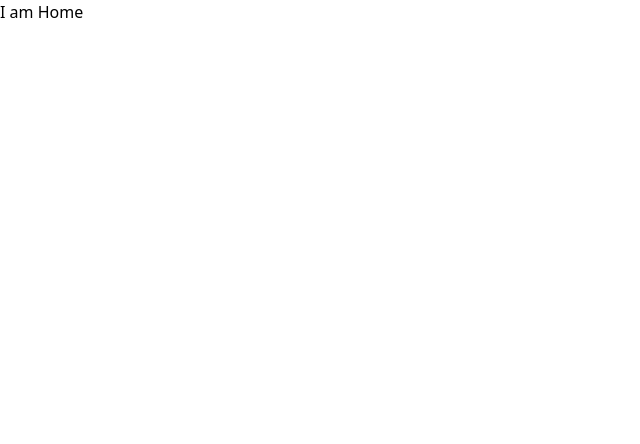
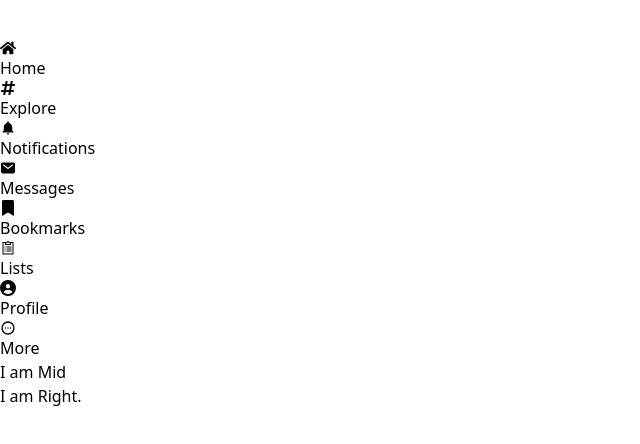
Before and after one commit to MrKhayam/FYP, a React (Vite) app in the folder Frontend/: page /home in a window 1280 px wide. Shown: the top 444 px of the page, without its empty margins (0-640 px from the left). Built offline with nearby package versions, Linux system fonts and the light colour scheme; sample sign-in values are in the browser's storage.

Commit message:
home page

```diff
--- /dev/null
+++ b/Frontend/src/Components/Left.jsx
@@ -0,0 +1,66 @@
+import React from "react";
+import { RiServiceLine } from "react-icons/ri";
+import { FaHome } from "react-icons/fa";
+import { FaHashtag } from "react-icons/fa";
+import { IoMdNotifications } from "react-icons/io";
+import { IoMail } from "react-icons/io5";
+import { FaBookmark } from "react-icons/fa";
+import { LiaClipboardListSolid } from "react-icons/lia";
+import { FaCircleUser } from "react-icons/fa6";
+import { HiOutlineDotsCircleHorizontal } from "react-icons/hi";
+
+
+
+
+const Left = () => {
+    const navIcons = [
+      {
+        icon: <FaHome />,
+        text: "Home",
+      },
+      {
+        icon: <FaHashtag />,
+        text: "Explore",
+      },
+      {
+        icon: <IoMdNotifications />,
+        text: "Notifications",
+      },
+      {
+        icon: <IoMail />,
+        text: "Messages",
+      },
+      {
+        icon: <FaBookmark />,
+        text: "Bookmarks",
+      },
+      {
+        icon: <LiaClipboardListSolid />,
+        text: "Lists",
+      },
+      {
+        icon: <FaCircleUser />,
+        text: "Profile",
+      },
+      {
+        icon: <HiOutlineDotsCircleHorizontal />,
+        text: "More",
+      },
+    ];
+    return <>
+        <div className="w-full h-full p-8">
+            <div className="logo">
+                <RiServiceLine color="white" cursor="pointer" size={40} />
+            </div>
+            <ul className="flex flex-col gap-7 mt-3 p-3">
+                {
+                    navIcons.map((icon, index) => {
+                        return <li className="flex text-white cursor-pointer gap-3 text-xl items-center">{icon.icon} {icon.text}</li>
+                    })
+                }
+            </ul>
+        </div>
+    </>;
+};
+
+export default Left;
--- /dev/null
+++ b/Frontend/src/Components/Mid.jsx
@@ -0,0 +1,9 @@
+import React from "react";
+
+const Mid = () => {
+    return <>
+        <h1>I am Mid</h1>
+    </>;
+};
+
+export default Mid;
--- /dev/null
+++ b/Frontend/src/Components/Right.jsx
@@ -0,0 +1,11 @@
+import React from 'react';
+
+const Right = () => {
+  return (
+    <>
+      <h1>I am Right.</h1>
+    </>
+  );
+}
+
+export default Right;
--- a/Frontend/src/Pages/Home.jsx
+++ b/Frontend/src/Pages/Home.jsx
@@ -1,6 +1,9 @@
 import React, { useEffect } from 'react';
 import { useSelector } from 'react-redux';
 import { useNavigate } from 'react-router-dom';
+import Left from '../Components/Left';
+import Mid from '../Components/Mid';
+import Right from '../Components/Right';
 
 const Home = () => {
   const { user } = useSelector((state) => state.auth);
@@ -11,9 +14,21 @@ const Home = () => {
     }
   }, [navigate, user]);
   return (
-    <div>
-      I am Home
-    </div>
+    <>
+      <div className="w-full h-screen bg-zinc-900">
+        <div className="w-full h-full flex">
+          <div className="left md:border-r md:w-[20%] w-0 overflow-hidden">
+            <Left />
+          </div>
+          <div className="mid md:border-r md:w-[55%] w-full h-full">
+            <Mid />
+          </div>
+          <div className="right md:border-r md:w-[25%] w-0 overflow-hidden">
+            <Right />
+          </div>
+        </div>
+      </div>
+    </>
   );
 }
 
```
